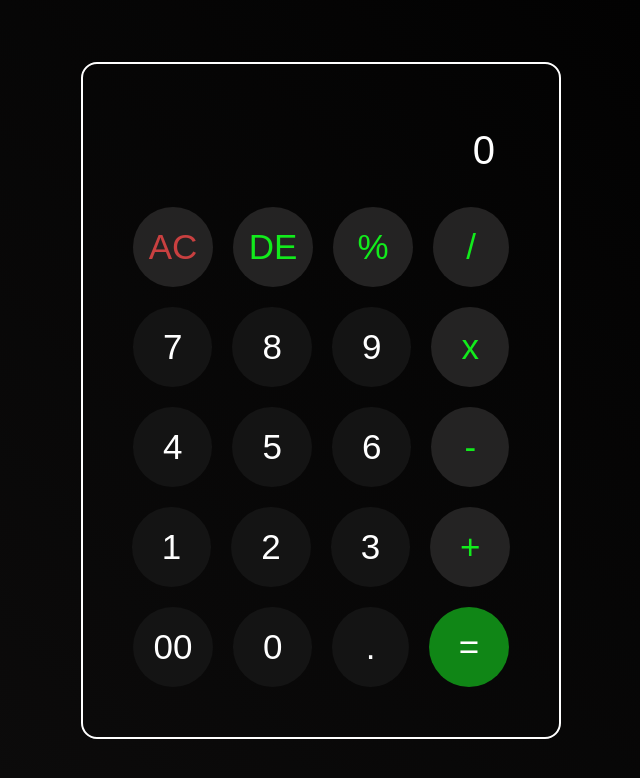
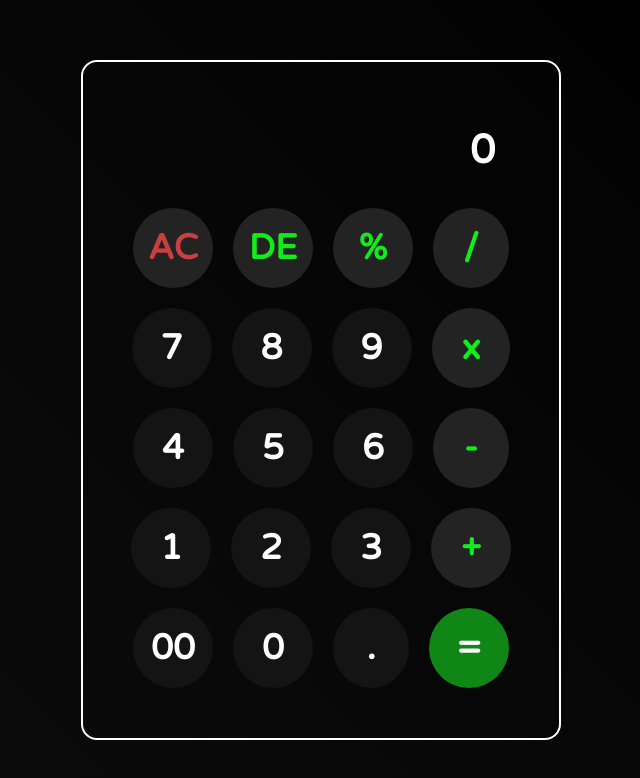
Before and after one commit to Anujkulal/CODSOFT, a plain HTML site: page CALCULATOR/index.html in a window 1280 px wide. Shown: the whole page, without its empty margins (319-959 px from the left). Drawn offline with Linux system fonts and the light colour scheme.

Commit message:
initial commit

```diff
--- a/CALCULATOR/style.css
+++ b/CALCULATOR/style.css
@@ -1,7 +1,13 @@
+@import url('https://fonts.googleapis.com/css2?family=Varela+Round&display=swap');
+
 *{
     padding: 0;
     margin: 0;
     box-sizing: border-box;
+    font-family: "Varela Round", sans-serif;
+  font-weight: 600;
+  font-style: normal;
+
 }
 
 body{
@@ -80,3 +86,7 @@ background-color: #1b1b1b;
     color: #fff;
     background-color: #108616;
 }
+
+.equals:hover{
+    background-color: #0a4d0e;
+}
```
Also changed, not shown: CALCULATOR/index.html (+1 -0 lines).
